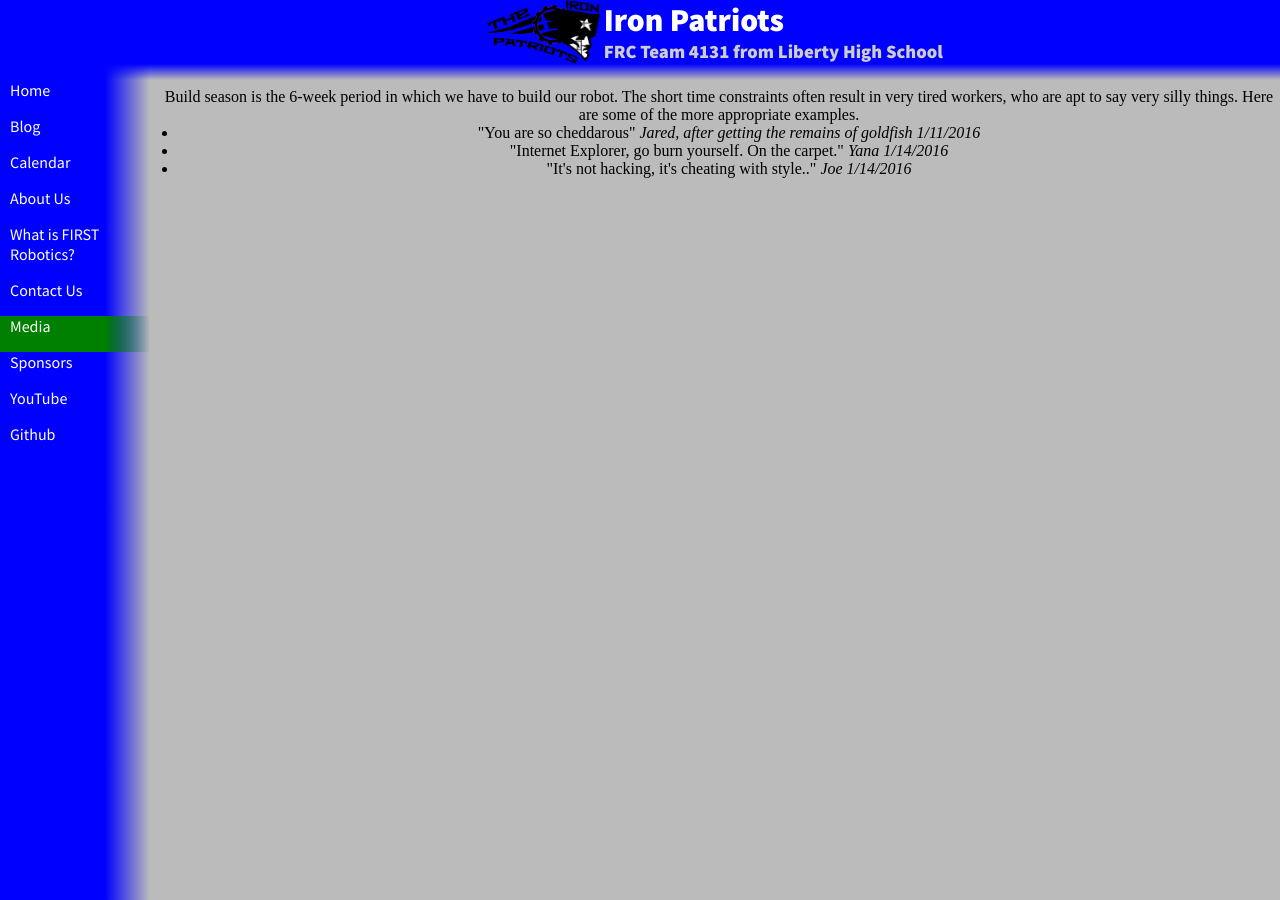
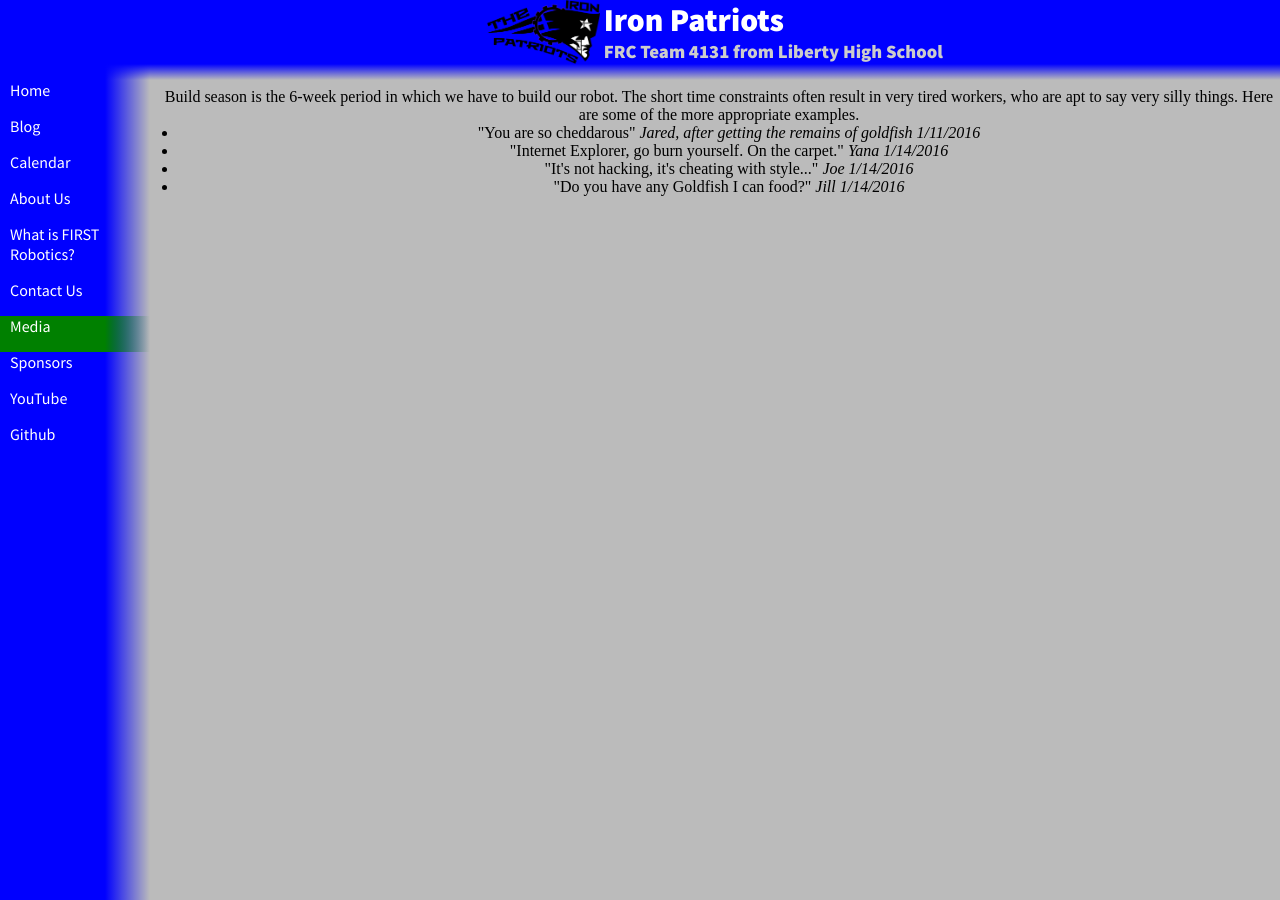
Before and after one commit to katiebugmoon/FRC4131.github.io, a Jekyll site: the page built from media/2016/quotes.html, in a window 1280 px wide. Built offline with Jekyll 4.4.1, drawn with Linux system fonts in a browser that asks for light colours; nearby versions of some CDN libraries.

Commit message:
Update quotes.html

```diff
--- a/media/2016/quotes.html
+++ b/media/2016/quotes.html
@@ -6,6 +6,7 @@ title: Build Season 2016 Quotes
 </center><ul>
 	<li>"You are so cheddarous" <i>Jared, after getting the remains of goldfish 1/11/2016</i></li>
 	<li>"Internet Explorer, go burn yourself. On the carpet." <i>Yana 1/14/2016</i></li>
-	<li>"It's not hacking, it's cheating with style.." <i>Joe 1/14/2016</i></li>
+	<li>"It's not hacking, it's cheating with style..." <i>Joe 1/14/2016</i></li>
+	<li>"Do you have any Goldfish I can food?" <i>Jill 1/14/2016</i></li>
 </ul>
 <center>
```
